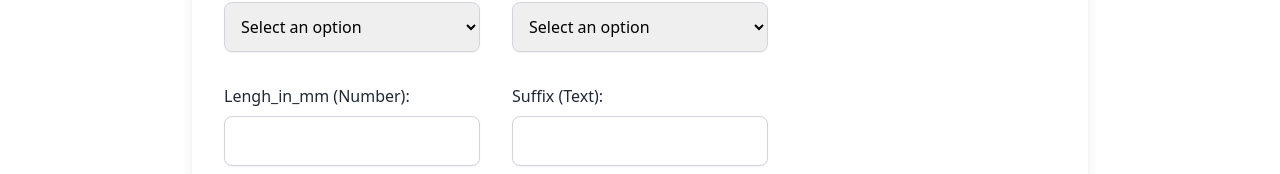
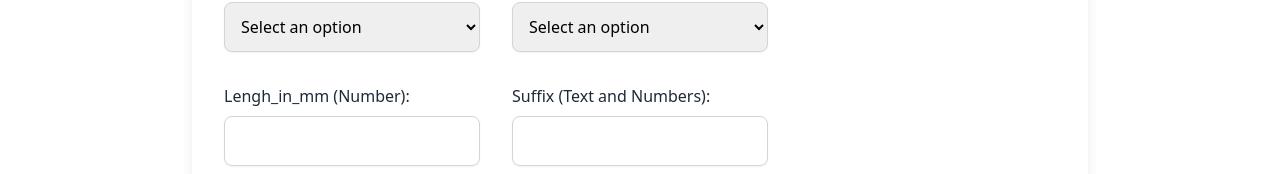
Before and after one commit to Himanshu2239/Form-dashboard, a React (Vite) app: page / in a window 1280 px wide. Shown: the part 442-616 px from the top of the page. Built offline with nearby package versions, Linux system fonts and the light colour scheme.

Commit message:
little changed 3

```diff
--- a/src/Form/Form.jsx
+++ b/src/Form/Form.jsx
@@ -382,7 +382,7 @@ const Form = () => {
               htmlFor="Suffix"
               className="block text-base font-medium text-gray-800 mb-2 group-hover:text-indigo-600 transition-colors"
             >
-              Suffix (Text):
+              Suffix (Text and Numbers):
             </label>
             <input
               type="text"
```
